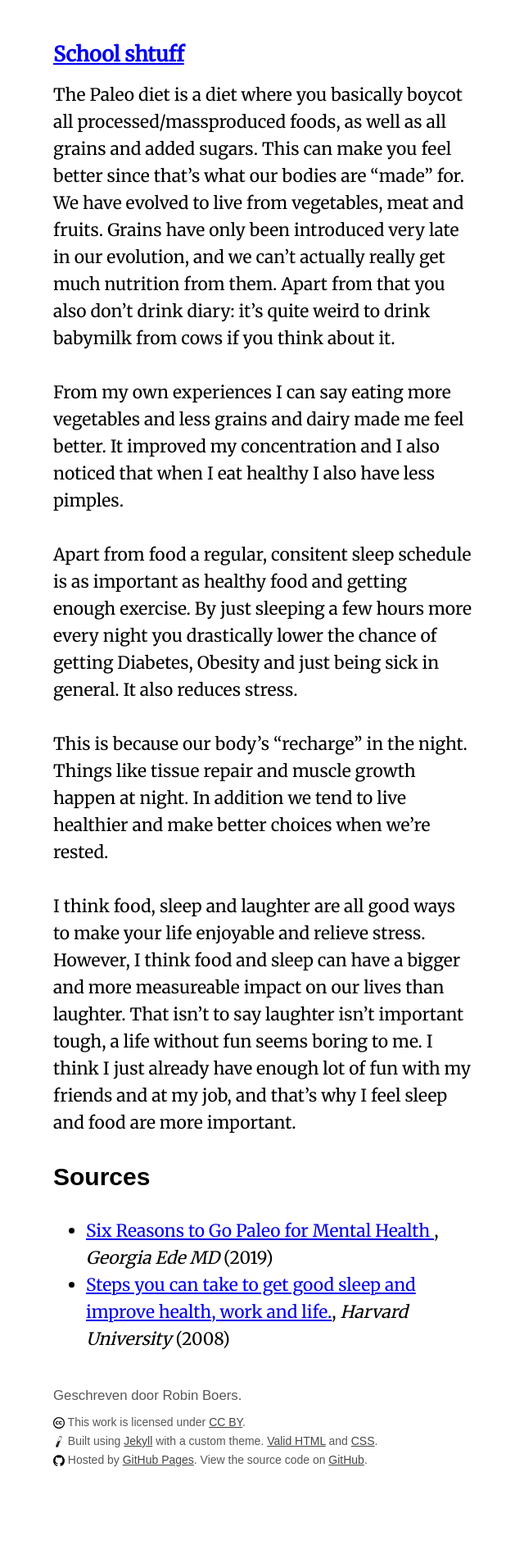
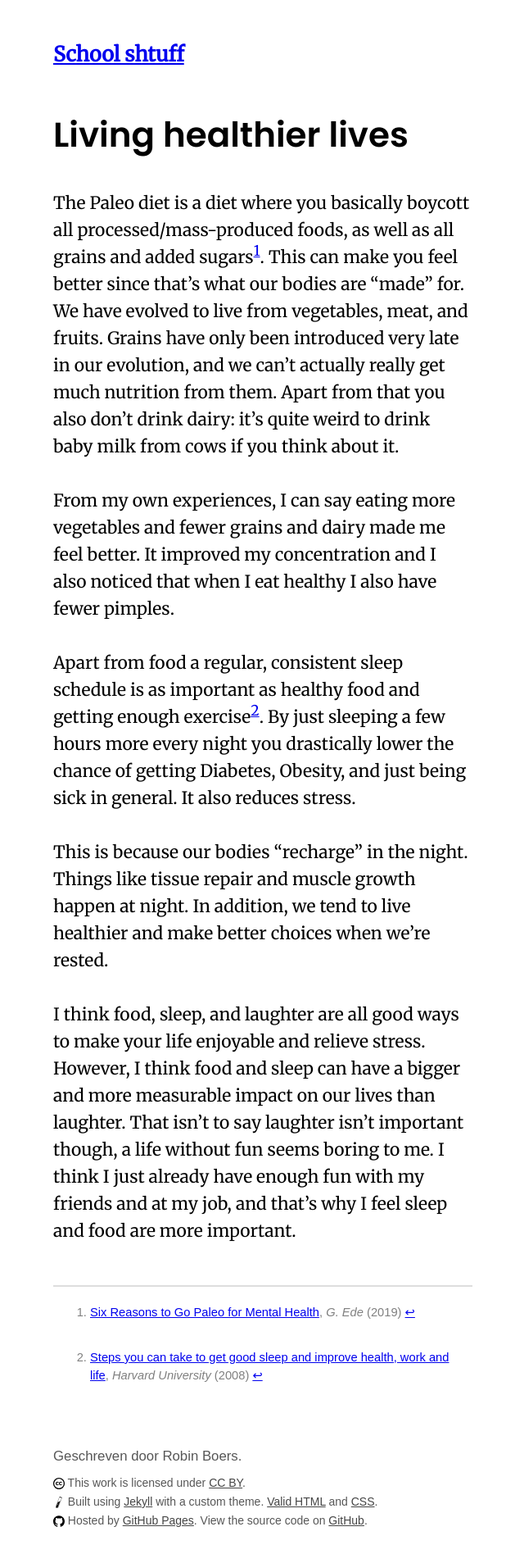
Before and after one commit to RobinBoers/school.geheimesite.nl, a Jekyll site: the page built from 4VWO/Misc/ENG - tekst gezond leven.md, in a window 1280 px wide. Shown: the whole page at 82% size, without its empty margins (319-959 px from the left). Built offline with Jekyll 4.4.1, drawn with Linux system fonts in a browser that asks for light colours; some web fonts are replaced; our own code applies the rules of GitHub Pages for plain Markdown files; before the commit the page ends 1822 px from its top, so only the background shows below that.

Commit message:
Fix some grammar

```diff
--- a/4VWO/Misc/ENG - tekst gezond leven.md
+++ b/4VWO/Misc/ENG - tekst gezond leven.md
@@ -1,14 +1,14 @@
-The Paleo diet is a diet where you basically boycot all processed/massproduced foods, as well as all grains and added sugars. This can make you feel better since that’s what our bodies are “made” for. We have evolved to live from vegetables, meat and fruits. Grains have only been introduced very late in our evolution, and we can’t actually really get much nutrition from them. Apart from that you also don’t drink diary: it’s quite weird to drink babymilk from cows if you think about it.
+# Living healthier lives
 
-From my own experiences I can say eating more vegetables and less grains and dairy made me feel better. It improved my concentration and I also noticed that when I eat healthy I also have less pimples.
+The Paleo diet is a diet where you basically boycott all processed/mass-produced foods, as well as all grains and added sugars[^1]. This can make you feel better since that’s what our bodies are “made” for. We have evolved to live from vegetables, meat, and fruits. Grains have only been introduced very late in our evolution, and we can’t actually really get much nutrition from them. Apart from that you also don’t drink dairy: it’s quite weird to drink baby milk from cows if you think about it.
 
-Apart from food a regular, consitent sleep schedule is as important as healthy food and getting enough exercise. By just sleeping a few hours more every night you drastically lower the chance of getting Diabetes, Obesity and just being sick in general. It also reduces stress.
+From my own experiences, I can say eating more vegetables and fewer grains and dairy made me feel better. It improved my concentration and I also noticed that when I eat healthy I also have fewer pimples.
 
-This is because our body's "recharge" in the night. Things like tissue repair and muscle growth happen at night. In addition we tend to live healthier and make better choices when we're rested.
+Apart from food a regular, consistent sleep schedule is as important as healthy food and getting enough exercise[^2]. By just sleeping a few hours more every night you drastically lower the chance of getting Diabetes, Obesity, and just being sick in general. It also reduces stress.
 
-I think food, sleep and laughter are all good ways to make your life enjoyable and relieve stress. However, I think food and sleep can have a bigger and more measureable impact on our lives than laughter. That isn't to say laughter isn't important tough, a life without fun seems boring to me. I think I just already have enough lot of fun with my friends and at my job, and that's why I feel sleep and food are more important.
+This is because our bodies "recharge" in the night. Things like tissue repair and muscle growth happen at night. In addition, we tend to live healthier and make better choices when we're rested.
 
-## Sources
+I think food, sleep, and laughter are all good ways to make your life enjoyable and relieve stress. However, I think food and sleep can have a bigger and more measurable impact on our lives than laughter. That isn't to say laughter isn't important though, a life without fun seems boring to me. I think I just already have enough fun with my friends and at my job, and that's why I feel sleep and food are more important.
 
-- [ Six Reasons to Go Paleo for Mental Health ](https://www.psychologytoday.com/us/blog/diagnosis-diet/201909/six-reasons-go-paleo-mental-health), _Georgia Ede MD_  (2019)
-- [Steps you can take to get good sleep and improve health, work and life.](https://healthysleep.med.harvard.edu/need-sleep/whats-in-it-for-you/health), _Harvard University_  (2008)
+[^1]: [Six Reasons to Go Paleo for Mental Health](https://www.psychologytoday.com/us/blog/diagnosis-diet/201909/six-reasons-go-paleo-mental-health),  _G. Ede_  (2019)
+[^2]: [Steps you can take to get good sleep and improve health, work and life](https://healthysleep.med.harvard.edu/need-sleep/whats-in-it-for-you/health), _Harvard University_  (2008)
```
